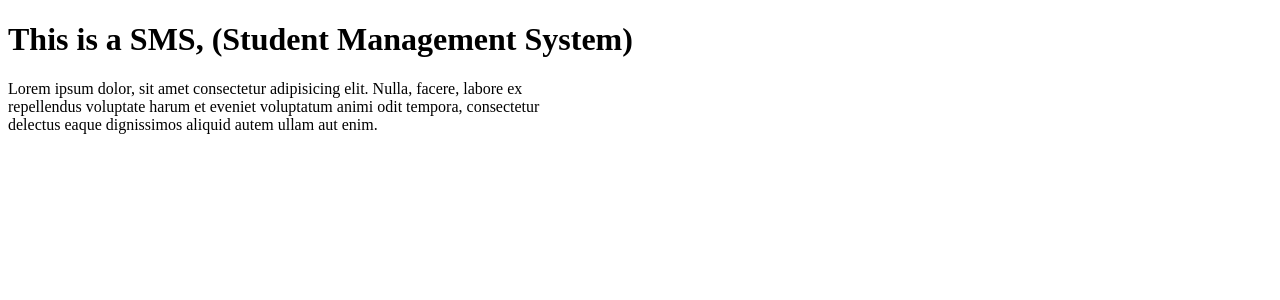
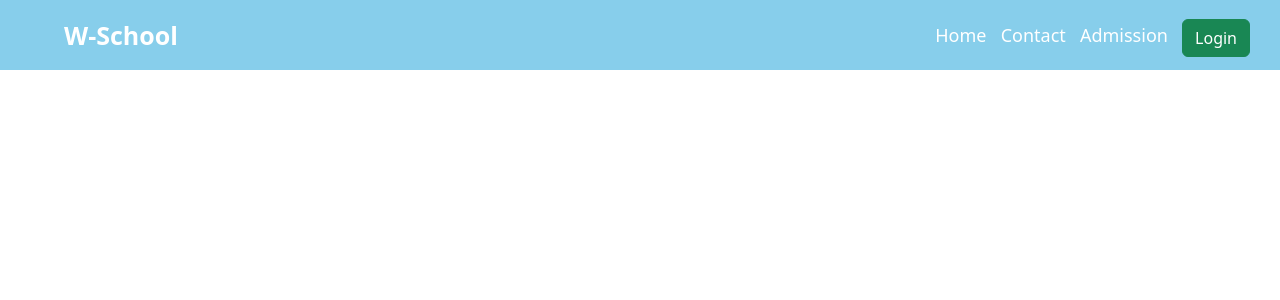
Before and after one commit to AyyoubElKouri/StudentManagementSystem, a PHP site: page / in a window 1280 px wide. Shown: the top 300 px of the page. Run offline with PHP 8.4, Linux system fonts and the light colour scheme.

Commit message:
feat(NavBar): implement navigation bar

```diff
--- a/index.php
+++ b/index.php
@@ -4,13 +4,31 @@
     <meta charset="UTF-8">
     <meta name="viewport" content="width=device-width, initial-scale=1.0">
     <title>Student Management System</title>
+    <link rel="stylesheet" href="style.css">
+    <link
+        href="https://cdn.jsdelivr.net/npm/bootstrap@5.3.5/dist/css/bootstrap.min.css"
+        rel="stylesheet" integrity="sha384-SgOJa3DmI69IUzQ2PVdRZhwQ+dy64/BUtbMJw1MZ8t5HZApcHrRKUc4W0kG879m7"
+        crossorigin="anonymous"
+    >
 </head>
 <body>
-    <h1>This is a SMS, (Student Management System)</h1>
-    <p>
-        Lorem ipsum dolor, sit amet consectetur adipisicing elit. Nulla, facere, labore ex <br>
-        repellendus voluptate harum et eveniet voluptatum animi odit tempora, consectetur  <br>
-        delectus eaque dignissimos aliquid autem ullam aut enim.
-    </p>
+    <!-- Start Navbar -->
+    <nav>
+        <label class="logo">W-School</label>
+        <ul>
+            <li><a href="">Home</a></li>
+            <li><a href="">Contact</a></li>
+            <li><a href="">Admission</a></li>
+            <li><a href="" class="btn btn-success">Login</a></li>
+        </ul>
+    </nav>
+    <!-- End Navbar -->
+
+    <script
+        src="https://cdn.jsdelivr.net/npm/bootstrap@5.3.5/dist/js/bootstrap.bundle.min.js"
+        integrity="sha384-k6d4wzSIapyDyv1kpU366/PK5hCdSbCRGRCMv+eplOQJWyd1fbcAu9OCUj5zNLiq"
+        crossorigin="anonymous"
+    ></script>
+
 </body>
 </html>
--- /dev/null
+++ b/style.css
@@ -0,0 +1,39 @@
+*{
+    margin: 0;
+    padding: 0;
+}
+
+nav{
+    position: fixed;
+    background-color: skyblue;
+    height: 70px;
+    width: 100%;
+    z-index: 1;
+}
+
+.logo{
+    font-size: 25px;
+    position: relative;
+    left: 5%;
+    color: white;
+    font-weight: bold;
+    line-height: 70px;
+}
+
+ul{
+    position: relative;
+    float: right;
+    margin-right: 25px;
+}
+
+ul li{
+    display: inline-block;
+    line-height: 70px;
+    margin: 0 5px;
+}
+
+ul li a{
+    text-decoration: none;
+    color: white;
+    font-size: 18px;
+}
```
